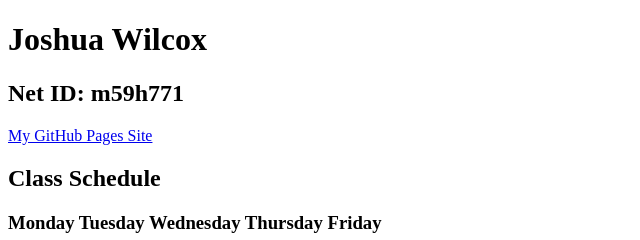
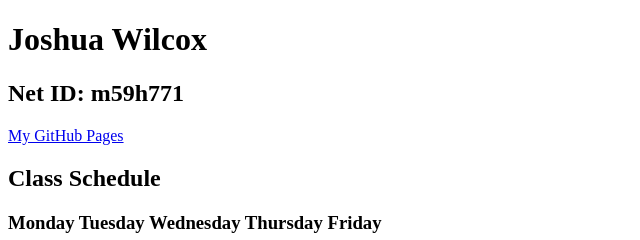
Before and after one commit to jwilcox76/jwilcox76.github.io, a plain HTML site: page index.html in a window 1280 px wide. Shown: the top 240 px of the page, 0-640 px from the left. Drawn offline with Linux system fonts and the light colour scheme.

Commit message:
Update index.html

```diff
--- a/index.html
+++ b/index.html
@@ -13,7 +13,7 @@
 
     <h2>Net ID: m59h771</h2>
 
-    <a href="https://github.com/jwilcox76/jwilcox76.github.io">My GitHub Pages Site</a>
+    <a href="https://github.com/jwilcox76/jwilcox76.github.io">My GitHub Pages</a>
 
     <h2>Class Schedule</h2>
 
```
